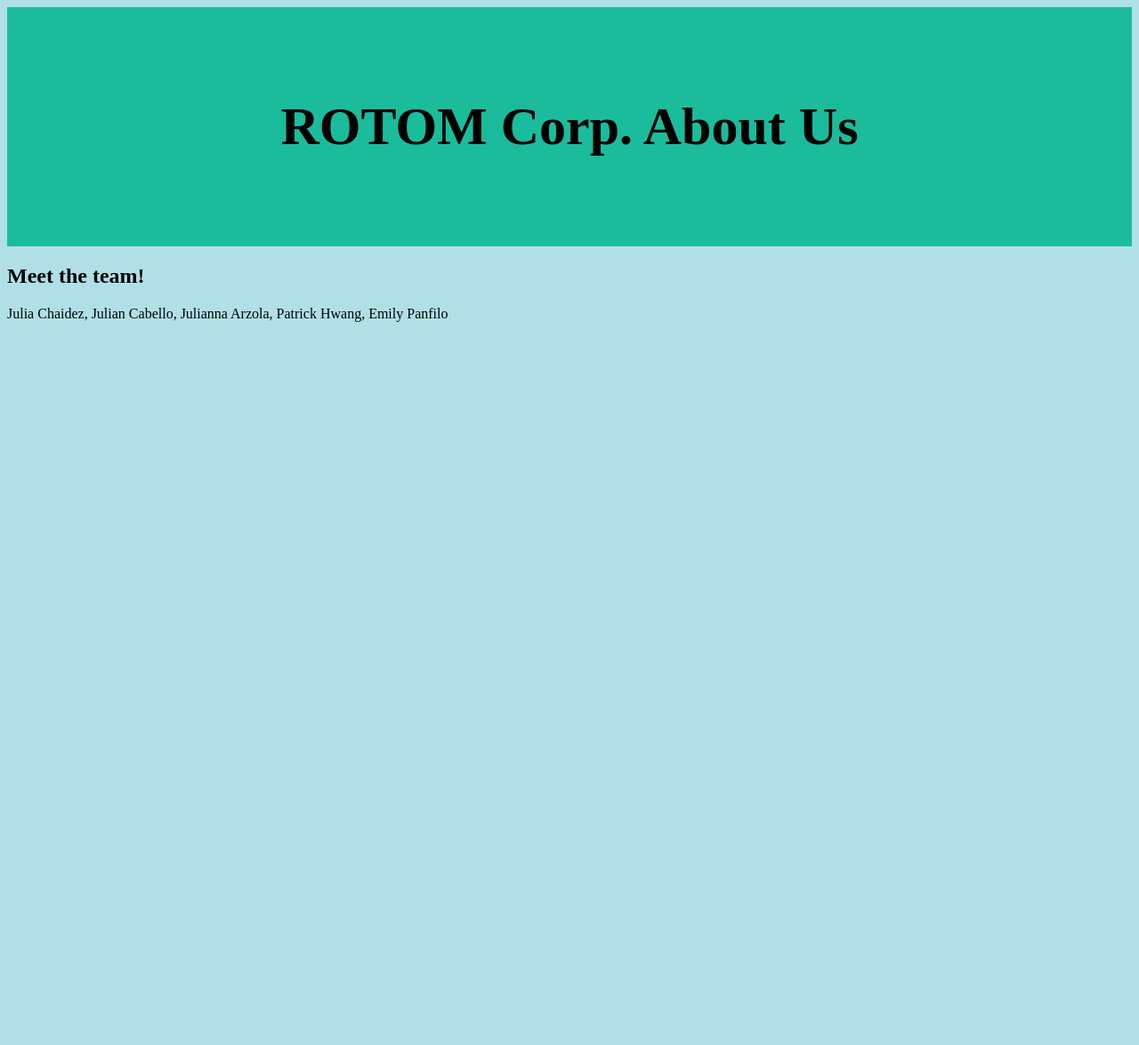
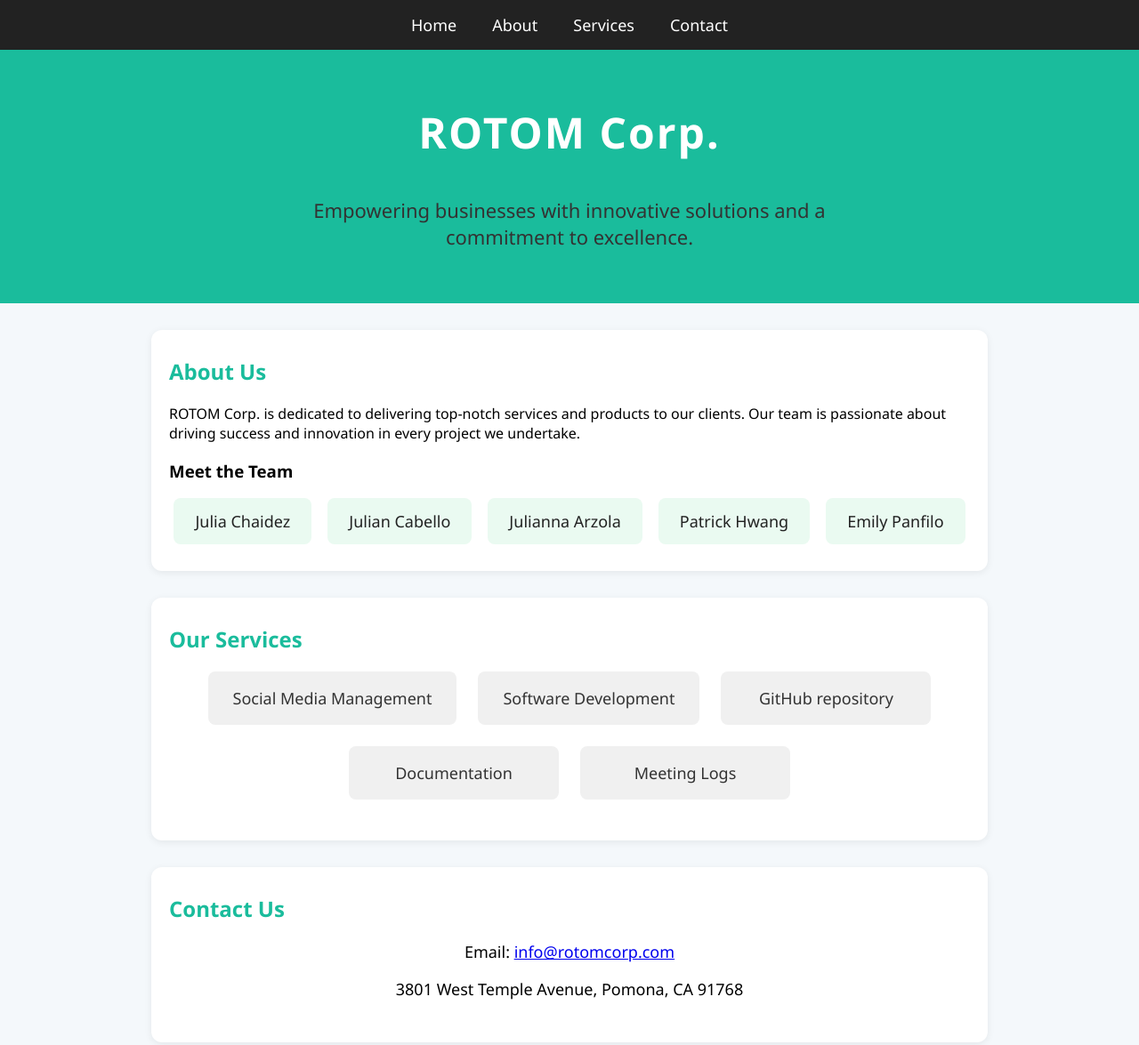
Before and after one commit to cabello77/ROTOM-Corp.-About-Us-homepage, a plain HTML site: page index.html in a window 1280 px wide. Shown: the whole page at 89% size. Before the commit the page ends 800 px from the top, so only its background shows below. Drawn offline with Linux system fonts and the light colour scheme.

Commit message:
Update index.html

```diff
--- a/index.html
+++ b/index.html
@@ -1,31 +1,147 @@
 <!DOCTYPE html>
 <html>
 <head>
-	<title> ROTOM Corp. About Us</title>
+    <title>ROTOM Corp. | Home</title>
     <meta charset="UTF-8">
     <meta name="viewport" content="width=device-width, initial-scale=1">
     <style>
-	h1 {text-align: center;}
-    /* Header/Logo Title */
+        body {
+            background-color: #f4f8fb;
+            font-family: 'Segoe UI', Arial, sans-serif;
+            margin: 0;
+            padding: 0;
+        }
+        .navbar {
+            display: flex;
+            justify-content: center;
+            background: #222;
+            padding: 16px 0;
+        }
+        .navbar a {
+            color: #fff;
+            text-decoration: none;
+            margin: 0 20px;
+            font-size: 18px;
+            transition: color 0.2s;
+        }
+        .navbar a:hover {
+            color: #1abc9c;
+        }
         .header {
-  padding: 60px;
+            padding: 60px 20px 30px 20px;
             text-align: center;
             background: #1abc9c;
-  color: black;
-  font-size: 30px;
+            color: #fff;
         }
-
-/* Page Content */
-.content {padding:20px;}
+        .header h1 {
+            margin: 0;
+            font-size: 48px;
+            letter-spacing: 2px;
+        }
+        .mission {
+            text-align: center;
+            margin: 40px auto 30px auto;
+            max-width: 700px;
+            font-size: 22px;
+            color: #333;
+        }
+        .section {
+            background: #fff;
+            margin: 30px auto;
+            padding: 30px 20px;
+            max-width: 900px;
+            border-radius: 12px;
+            box-shadow: 0 2px 8px rgba(0,0,0,0.07);
+        }
+        .section h2 {
+            color: #1abc9c;
+            margin-top: 0;
+        }
+        .team-list {
+            display: flex;
+            flex-wrap: wrap;
+            justify-content: center;
+            gap: 18px;
+            margin: 0;
+            padding: 0;
+            list-style: none;
+        }
+        .team-list li {
+            background: #eafaf1;
+            padding: 14px 24px;
+            border-radius: 8px;
+            font-size: 18px;
+            color: #222;
+        }
+        .services-list {
+            display: flex;
+            flex-wrap: wrap;
+            gap: 24px;
+            justify-content: center;
+            list-style: none;
+            padding: 0;
+        }
+        .services-list li {
+            background: #f0f0f0;
+            padding: 18px 28px;
+            border-radius: 8px;
+            font-size: 18px;
+            color: #333;
+            min-width: 180px;
+            text-align: center;
+        }
+        .contact-info {
+            text-align: center;
+            font-size: 18px;
+        }
+        @media (max-width: 600px) {
+            .header h1 { font-size: 32px; }
+            .section { padding: 18px 6px; }
+            .mission { font-size: 18px; }
+        }
     </style>
 </head>
-
-<body style="background-color:powderblue;">
 <body>
-<div class="header">
-    <h1>ROTOM Corp. About Us</h1>
+    <nav class="navbar">
+        <a href="#home">Home</a>
+        <a href="#about">About</a>
+        <a href="#services">Services</a>
+        <a href="#contact">Contact</a>
+    </nav>
+    <div class="header" id="home">
+        <h1>ROTOM Corp.</h1>
+        <div class="mission">
+            Empowering businesses with innovative solutions and a commitment to excellence.
         </div>
-    <h2> Meet the team! </h2>
-    <p> Julia Chaidez, Julian Cabello, Julianna Arzola, Patrick Hwang, Emily Panfilo </p>
+    </div>
+    <div class="section" id="about">
+        <h2>About Us</h2>
+        <p>ROTOM Corp. is dedicated to delivering top-notch services and products to our clients. Our team is passionate about driving success and innovation in every project we undertake.</p>
+        <h3>Meet the Team</h3>
+        <ul class="team-list">
+            <li>Julia Chaidez</li>
+            <li>Julian Cabello</li>
+            <li>Julianna Arzola</li>
+            <li>Patrick Hwang</li>
+            <li>Emily Panfilo</li>
+        </ul>
+    </div>
+    <div class="section" id="services">
+        <h2>Our Services</h2>
+        <ul class="services-list">
+            <li>Social Media Management</li>
+            <li>Software Development</li>
+            <li>GitHub repository</li>
+            <li>Documentation </li>
+            <li>Meeting Logs</li>
+        </ul>
+    </div>
+    <div class="section" id="contact">
+        <h2>Contact Us</h2>
+        <div class="contact-info">
+            <p>Email: <a href="mailto:info@rotomcorp.com">info@rotomcorp.com</a></p>
+            <p>3801 West Temple Avenue, Pomona, CA 91768</p>
+        </div>
+    </div>
 </body>
 </html>
```
Lines whose indentation alone changed are shown as unchanged.
